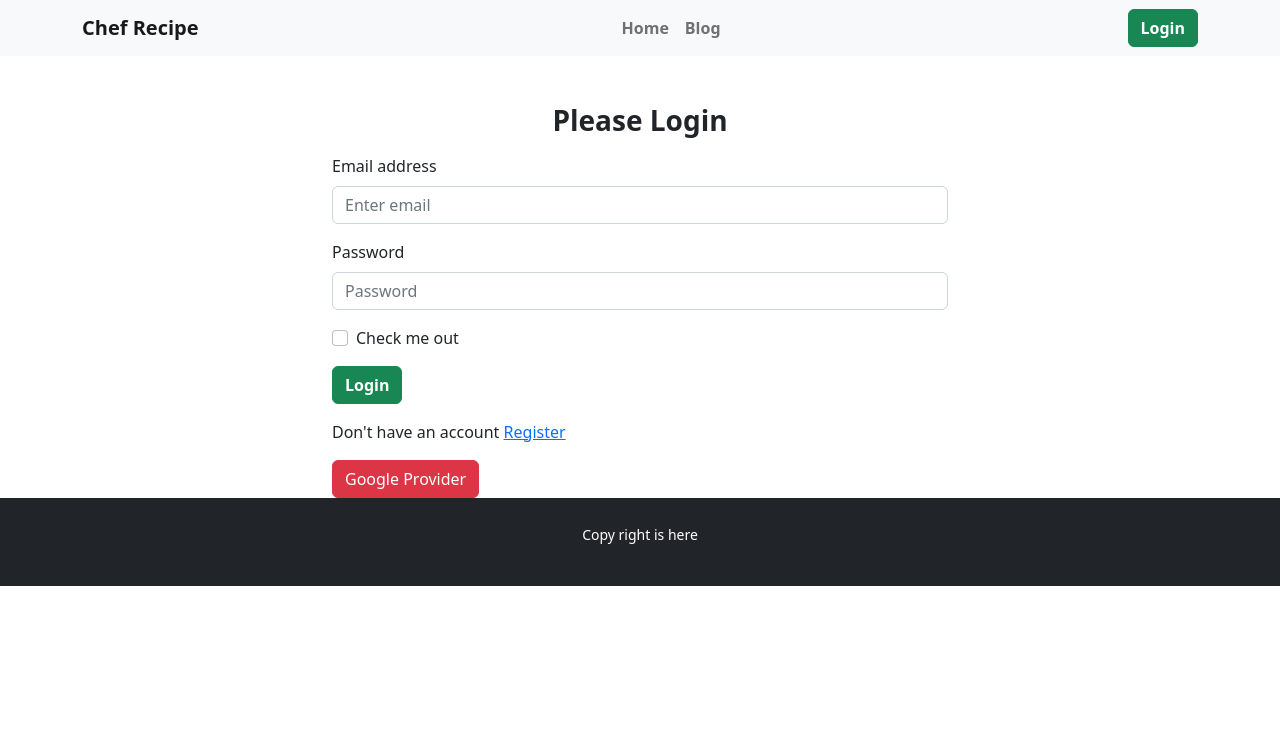
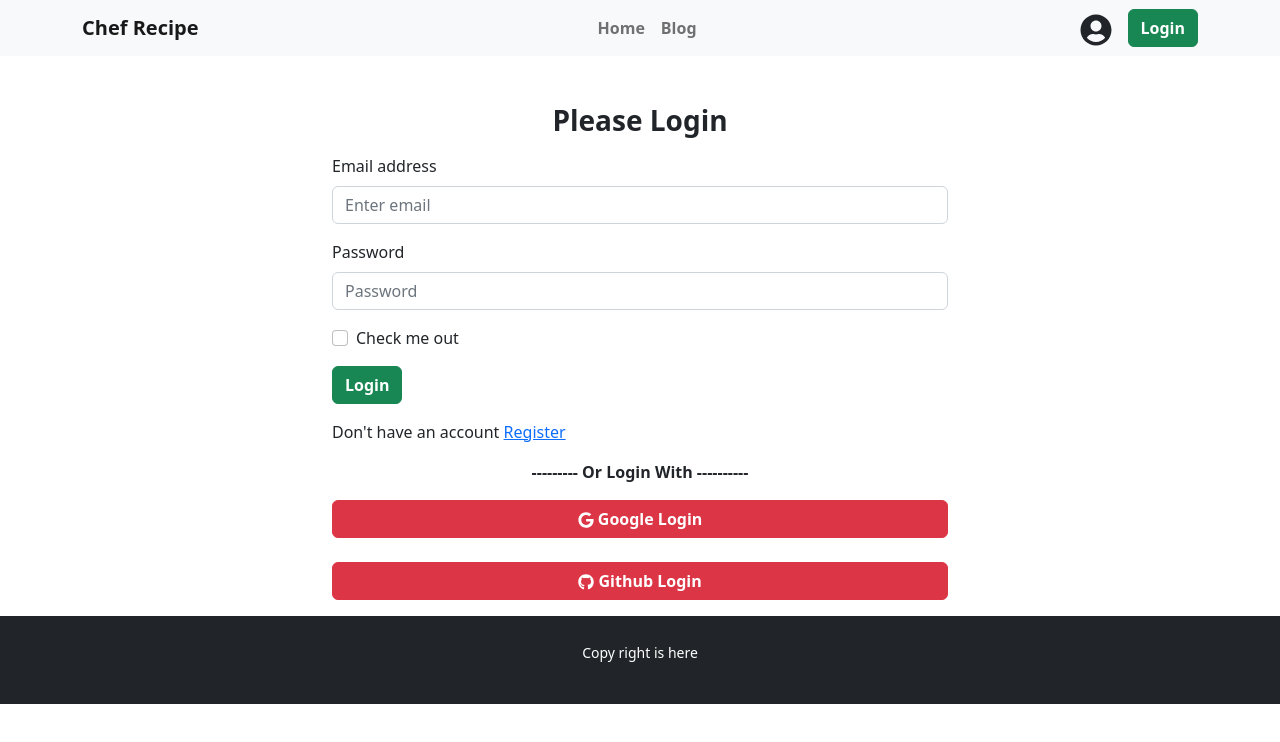
Before and after one commit to imranahmed20/chef-recipe-client, a React (Vite) app: page /login in a window 1280 px wide. Shown: the top 742 px of the page. Built offline with nearby package versions, Linux system fonts and the light colour scheme; no server answers.

Commit message:
github login added

```diff
--- a/src/Component/Page/ChefDetail/ChefDetail.jsx
+++ b/src/Component/Page/ChefDetail/ChefDetail.jsx
@@ -34,20 +34,20 @@ const ChefDetail = () => {
             <div className='row  row-cols-md-3 row-cols-sm-1 mt-5 '>
                 <div className='card col'>
                     <h3 className='text-center'>{recipes[0]?.title}</h3>
-                    <img className='h-75 rounded' src={recipes[0]?.image} alt="" />
+                    <img className='h-100 rounded' src={recipes[0]?.image} alt="" />
                     <p className='fw-semibold m-2'>Choking Rating:
                         {recipes[0]?.rating}</p>
                     <Button onClick={handleFavorite} className='fw-semibold' variant='danger'>Favorite</Button>
                 </div>
                 <div className='card col'>
                     <h3 className='text-center'>{recipes[1]?.title}</h3>
-                    <img className='h-75 rounded' src={recipes[1]?.image} alt="" />
+                    <img className='h-100 rounded' src={recipes[1]?.image} alt="" />
                     <p className='fw-semibold m-2'>Choking Rating: {recipes[1]?.rating}</p>
                     <Button onClick={handleFavorite} className='fw-semibold' variant='danger'>Favorite</Button>
                 </div>
                 <div className='card col'>
                     <h3 className='text-center'>{recipes[2]?.title}</h3>
-                    <img className='h-75 rounded' src={recipes[2]?.image} alt="" />
+                    <img className='h-100 rounded' src={recipes[2]?.image} alt="" />
                     <p className='fw-semibold m-2'>Choking Rating: {recipes[2]?.rating}</p>
                     <Button onClick={handleFavorite} className='fw-semibold' variant='danger'>Favorite</Button>
                     <ToastContainer></ToastContainer>
--- a/src/Component/Page/Login/Login.jsx
+++ b/src/Component/Page/Login/Login.jsx
@@ -4,8 +4,10 @@ import Button from 'react-bootstrap/Button';
 import Form from 'react-bootstrap/Form';
 import { Link, useLocation, useNavigate } from 'react-router-dom';
 import { AuthContext } from '../../Provider/AuthProvider';
-import { GoogleAuthProvider, getAuth, signInWithPopup } from 'firebase/auth';
+import { GithubAuthProvider, GoogleAuthProvider, getAuth, signInWithPopup } from 'firebase/auth';
 import app from '../../../firebase/Firebase';
+import { FaGoogle, FaGithub } from 'react-icons/fa';
+
 
 const auth = getAuth(app)
 const Login = () => {
@@ -14,6 +16,7 @@ const Login = () => {
     const location = useLocation()
     const from = location.state?.from?.pathname || '/'
     const provider = new GoogleAuthProvider()
+    const githubProvider = new GithubAuthProvider()
 
 
     const handleLogin = event => {
@@ -46,9 +49,17 @@ const Login = () => {
                 console.log(error.message)
             })
     }
+    const handleGithubLogin = () => {
+        signInWithPopup(auth, githubProvider)
+            .then(result => {
+                const user = result.user;
+                navigate(from)
+            })
+            .catch(error => console.log(error.message))
+    }
 
     return (
-        <Container className='w-50 mx-auto mt-5'>
+        <Container className='w-50 mx-auto mt-5 mb-3'>
             <h3 className='text-center mb-3 fw-bold'>Please Login</h3>
             <Form onSubmit={handleLogin}>
                 <Form.Group className="mb-3" controlId="formBasicEmail">
@@ -70,7 +81,11 @@ const Login = () => {
                     Don't have an account <Link to='/register'>Register</Link>
                 </p>
             </Form>
-            <button className='btn btn-danger' onClick={handleGoogleLogin}>Google Provider</button>
+            <p className='fw-semibold text-center'>--------- Or Login With ----------</p>
+            <button className='btn btn-danger fw-semibold  w-100' onClick={handleGoogleLogin}><FaGoogle></FaGoogle> Google Login</button>
+            <br />
+            <br />
+            <button className='btn btn-danger fw-semibold  w-100' onClick={handleGithubLogin}><FaGithub></FaGithub> Github Login</button>
         </Container>
     );
 };
--- a/src/Component/Page/Register/Register.jsx
+++ b/src/Component/Page/Register/Register.jsx
@@ -2,11 +2,14 @@ import React, { useContext } from 'react';
 import { Container } from 'react-bootstrap';
 import Button from 'react-bootstrap/Button';
 import Form from 'react-bootstrap/Form';
-import { Link } from 'react-router-dom';
+import { Link, useLocation, useNavigate } from 'react-router-dom';
 import { AuthContext } from '../../Provider/AuthProvider';
 
 const Register = () => {
     const { createUser } = useContext(AuthContext)
+    const navigate = useNavigate()
+    const location = useLocation()
+    const from = location.state?.from?.pathname || '/'
     const handleRegister = event => {
         event.preventDefault()
         const form = event.target;
@@ -19,6 +22,7 @@ const Register = () => {
             .then(result => {
                 const logUser = result.user;
                 console.log(logUser)
+                navigate(from)
             })
             .catch(error => {
                 console.log(error)
--- a/src/Component/Share/Header/Header.jsx
+++ b/src/Component/Share/Header/Header.jsx
@@ -7,6 +7,7 @@ import Navbar from 'react-bootstrap/Navbar';
 import NavDropdown from 'react-bootstrap/NavDropdown';
 import { Link } from 'react-router-dom';
 import { AuthContext } from '../../Provider/AuthProvider';
+import { FaUserCircle } from 'react-icons/fa';
 
 const Header = () => {
     const { user, logOut } = useContext(AuthContext)
@@ -30,8 +31,13 @@ const Header = () => {
                             <Nav.Link href="/" className='fw-semibold'>Home</Nav.Link>
                             <Nav.Link href="/blog" className='fw-semibold'>Blog</Nav.Link>
                         </Nav>
-                        <Form className="d-flex">
-                            {user && <Nav.Link href="#action2">{user.displayName}</Nav.Link>}
+                        <Form className="d-flex align-items-center">
+                            {user ?
+                                // <p className='me-3 mt-1 text-center'>{user?.displayName}</p>
+                                <img style={{ width: '50px' }} className='rounded-circle me-3' src={user?.photoURL} alt="" />
+                                :
+                                <Nav.Link href="#action2"><FaUserCircle className='me-3  mt-1' style={{ fontSize: '2rem' }}></FaUserCircle></Nav.Link>
+                            }
 
                             {user ?
                                 <Button className='fw-semibold' onClick={handleLogOut} variant="success">logOut</Button> :
```
